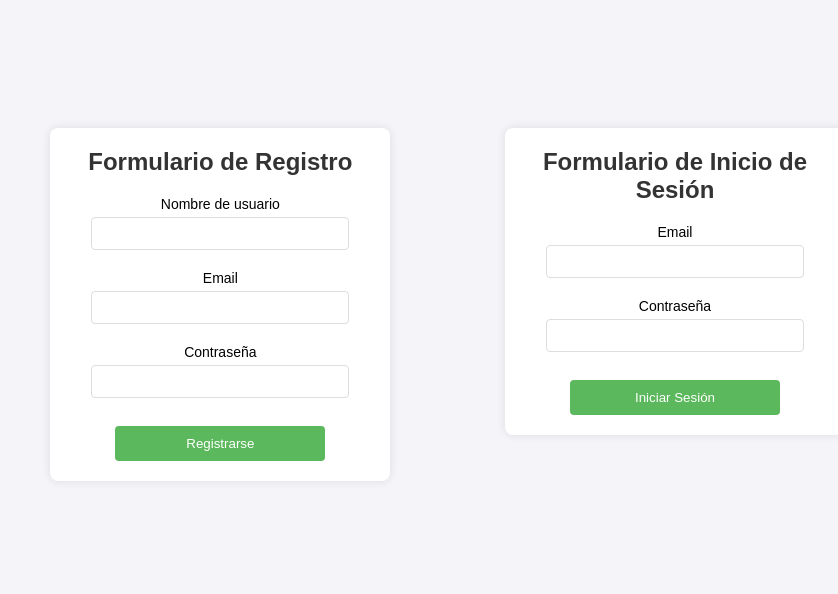
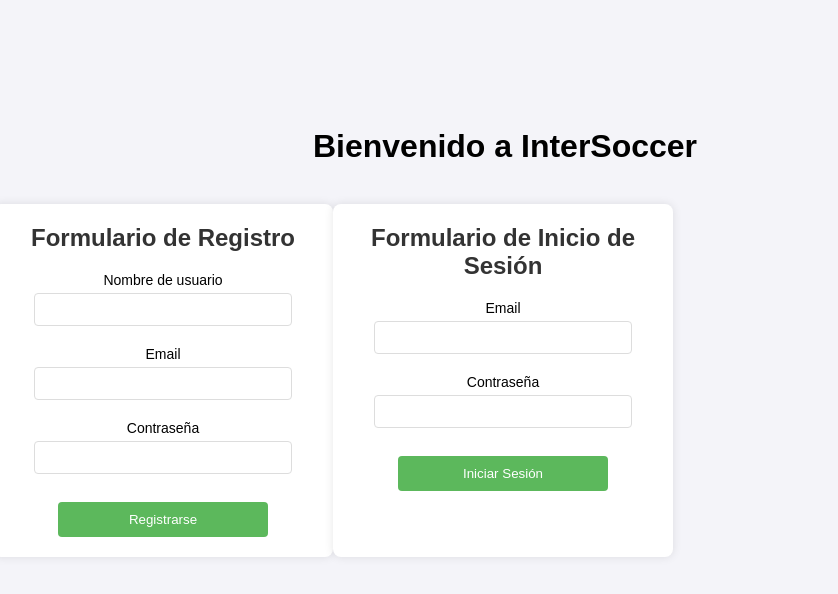
Before and after one commit to Luacm00/ProyectoFinalWeb, a website: page public/index.html in a window 1280 px wide. Shown: the whole page, without its empty margins (135-973 px from the left). Drawn offline with Linux system fonts and the light colour scheme.

Commit message:
Cambios finales

```diff
--- a/public/index.html
+++ b/public/index.html
@@ -3,10 +3,14 @@
   <head>
     <meta charset="UTF-8" />
     <meta name="viewport" content="width=device-width, initial-scale=1.0" />
-    <title>Interacción con API - Registro e Inicio de Sesión</title>
+    <title>InterSoccer</title>
     <link rel="stylesheet" href="styles.css" />
   </head>
   <body>
+    <header>
+      <h1>Bienvenido a InterSoccer</h1>
+    </header>
+    <br>
     <div class="container">
       <div>
         <h2>Formulario de Registro</h2>
--- a/public/styles.css
+++ b/public/styles.css
@@ -1,7 +1,10 @@
 /* styles.css */
+header {
+  text-align: center;
+}
+
 body {
   font-family: Arial, sans-serif;
-  display: flex;
   justify-content: space-around;
   align-items: flex-start;
   height: 100vh;
@@ -12,6 +15,7 @@ body {
 .container {
   width: 300px;
   padding: 20px 20px 20px 20px;
+  display: table-cell;
   background-color: #ffffff;
   border-radius: 8px;
   box-shadow: 0 0 10px rgba(0, 0, 0, 0.1);
--- a/routes/matchesRoute.js
+++ b/routes/matchesRoute.js
@@ -4,9 +4,6 @@ const matchController = require("../controllers/matchController");
 
 // Ruta para obtener todos los partidos jugados
 router.get("/played", matchController.getPlayedMatches);
-
-// Ruta para obtener próximos partidos
-router.get("/upcoming", matchController.getUpcomingMatches);
 
 // Ruta para obtener el resultado de un partido específico
 router.get("/:matchId/result", matchController.getMatchResult);
--- a/routes/teamsRoute.js
+++ b/routes/teamsRoute.js
@@ -4,10 +4,7 @@ const router = express.Router();
 const teamController = require("../controllers/teamController");
 
 //Obtener todos los equipos
-router.get("/", verifyToken, teamController.getAllTeams);
-
-//Obtener estadisticas de un equipo en un partido
-router.get('/:teamId/stats/:matchId', teamController.getTeamStats);
+router.get("/", teamController.getAllTeams);
 
 //Obtener un equipo con sus jugadores
 router.get("/:id/players", teamController.getTeamWithPlayers);
```
Also changed, not shown: app.js (line endings or trailing spaces).
